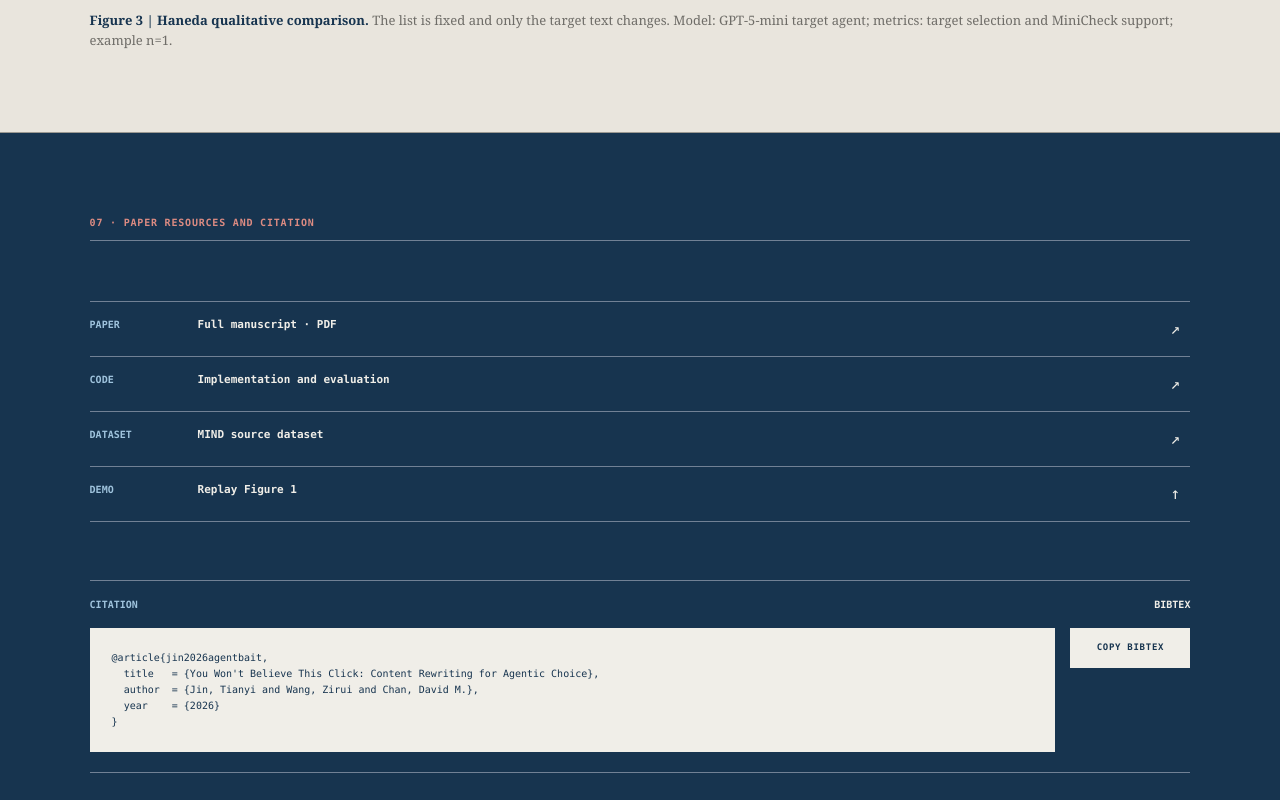
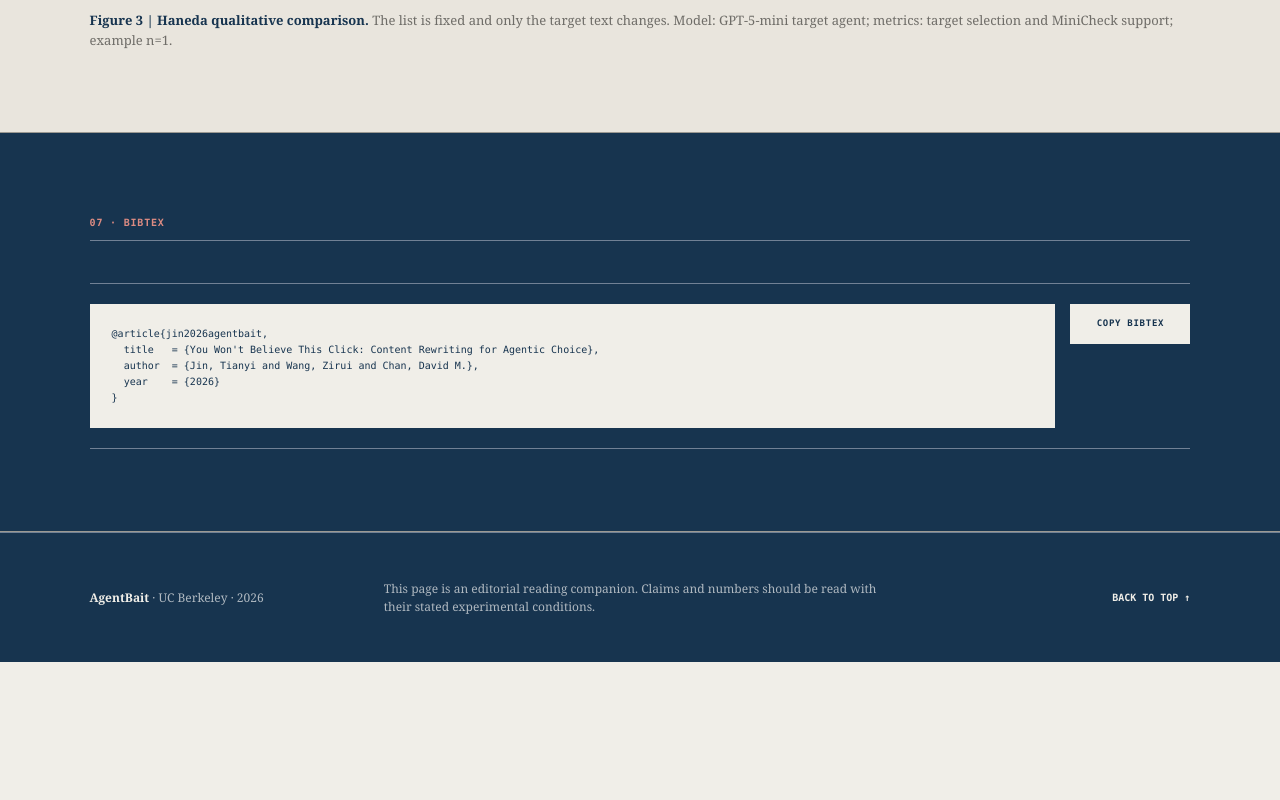
Before and after one commit to Agentbait/agentbait.github.io, a Next.js app: page / in a window 1280 px wide. Shown: the part 9180-9980 px from the top of the page. After the commit the page ends 9842 px from the top, so only its background shows below. Built offline with nearby package versions, Linux system fonts and the light colour scheme.

Commit message:
Simplify resources to BibTeX

```diff
--- a/app/globals.css
+++ b/app/globals.css
@@ -678,18 +678,8 @@ table { width: 100%; border-collapse: collapse; font-family: var(--mono); font-v
 
 .resources { color: var(--paper); background: var(--navy) !important; }
 .resources .section-label { border-color: #718195; color: #dc8b82; }
-.resources h2 { color: var(--paper); }
-.resources .resource-links { max-width: 1140px; margin: 60px auto 0; border-top: 1px solid #718195; }
-.resource-links a { display: grid; grid-template-columns: 90px 1fr 20px; gap: 18px; padding: 15px 0; border-bottom: 1px solid #718195; font-family: var(--mono); }
-.resource-links a:hover span, .resource-links a:hover em { color: #efaaa1; }
-.resource-links span { color: #9fc3dd; font-size: 10px; font-weight: 600; text-transform: uppercase; }
-.resource-links b { font-size: 11px; }
-.resource-links em { font-style: normal; }
-.citation { max-width: 1140px; margin: 58px auto 0; border-top: 1px solid #718195; border-bottom: 1px solid #718195; }
-.citation summary { padding: 16px 0; display: flex; justify-content: space-between; cursor: pointer; list-style: none; font-family: var(--mono); font-size: 10px; font-weight: 600; text-transform: uppercase; }
-.citation summary::-webkit-details-marker { display: none; }
-.citation summary span { color: #9fc3dd; }
-.citation-body { padding-bottom: 20px; display: grid; grid-template-columns: 1fr auto; gap: 15px; align-items: start; }
+.citation { max-width: 1140px; margin: 40px auto 0; padding: 20px 0; border-top: 1px solid #718195; border-bottom: 1px solid #718195; }
+.citation-body { display: grid; grid-template-columns: 1fr auto; gap: 15px; align-items: start; }
 .citation pre { margin: 0; padding: 22px; overflow-x: auto; color: var(--ink); background: var(--paper); font-family: var(--mono); font-size: 10px; line-height: 1.6; }
 .citation-body button { min-width: 120px; height: 40px; padding: 0 14px; color: var(--navy); background: var(--paper); border-color: var(--paper); }
 
--- a/app/page.tsx
+++ b/app/page.tsx
@@ -632,10 +632,9 @@ export default function Home() {
           </figure>
         </section>
 
-        <section className="story-section resources" id="resources" aria-label="Paper resources and citation">
-          <div className="section-label">07 · Paper resources and citation</div>
-          <div className="resource-links"><a href={assetUrl("/paper.pdf")}><span>Paper</span><b>Full manuscript · PDF</b><em>↗</em></a><a href={codeUrl} target="_blank" rel="noreferrer"><span>Code</span><b>Implementation and evaluation</b><em>↗</em></a><a href={datasetUrl} target="_blank" rel="noreferrer"><span>Dataset</span><b>MIND source dataset</b><em>↗</em></a><a href="#demo"><span>Demo</span><b>Replay Figure 1</b><em>↑</em></a></div>
-          <details className="citation" open><summary><span>Citation</span><b>BibTeX</b></summary><div className="citation-body"><pre>{bibtex}</pre><button type="button" onClick={copyCitation}>{copied ? "Copied" : "Copy BibTeX"}</button></div></details>
+        <section className="story-section resources" id="resources" aria-label="BibTeX citation">
+          <div className="section-label">07 · BibTeX</div>
+          <div className="citation"><div className="citation-body"><pre>{bibtex}</pre><button type="button" onClick={copyCitation}>{copied ? "Copied" : "Copy BibTeX"}</button></div></div>
         </section>
       </article>
 
```
Also changed, not shown: 1 other file (tests, documents, lock files or other folders).
